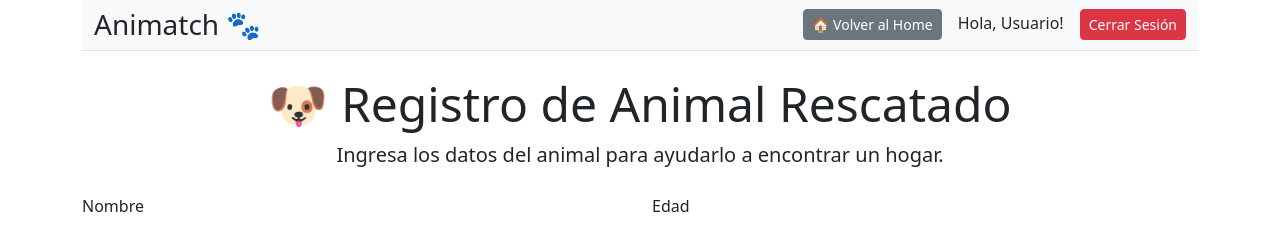
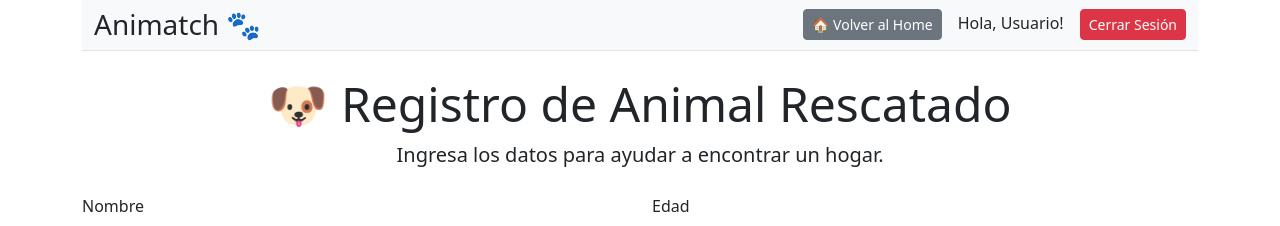
Before and after one commit to respinoza-p/animatch-web.app, a React (Vite) app: page /registro-animal in a window 1280 px wide. Shown: the top 226 px of the page. Built offline with nearby package versions, Linux system fonts and the light colour scheme; no server answers.

Commit message:
Cambio título

```diff
--- a/src/RegistroAnimal.jsx
+++ b/src/RegistroAnimal.jsx
@@ -214,7 +214,7 @@ const RegistroAnimal = ({ user, setUser }) => {
       <Header userName={user?.name || "Usuario"} setUser={setUser} />
 
       <h2 className="display-5 mt-4 text-center">🐶 Registro de Animal Rescatado</h2>
-      <p className="lead text-center">Ingresa los datos del animal para ayudarlo a encontrar un hogar.</p>
+      <p className="lead text-center">Ingresa los datos para ayudar a encontrar un hogar.</p>
 
       <form className="mt-4" onSubmit={handleSubmit}>
         <div className="row">
```
